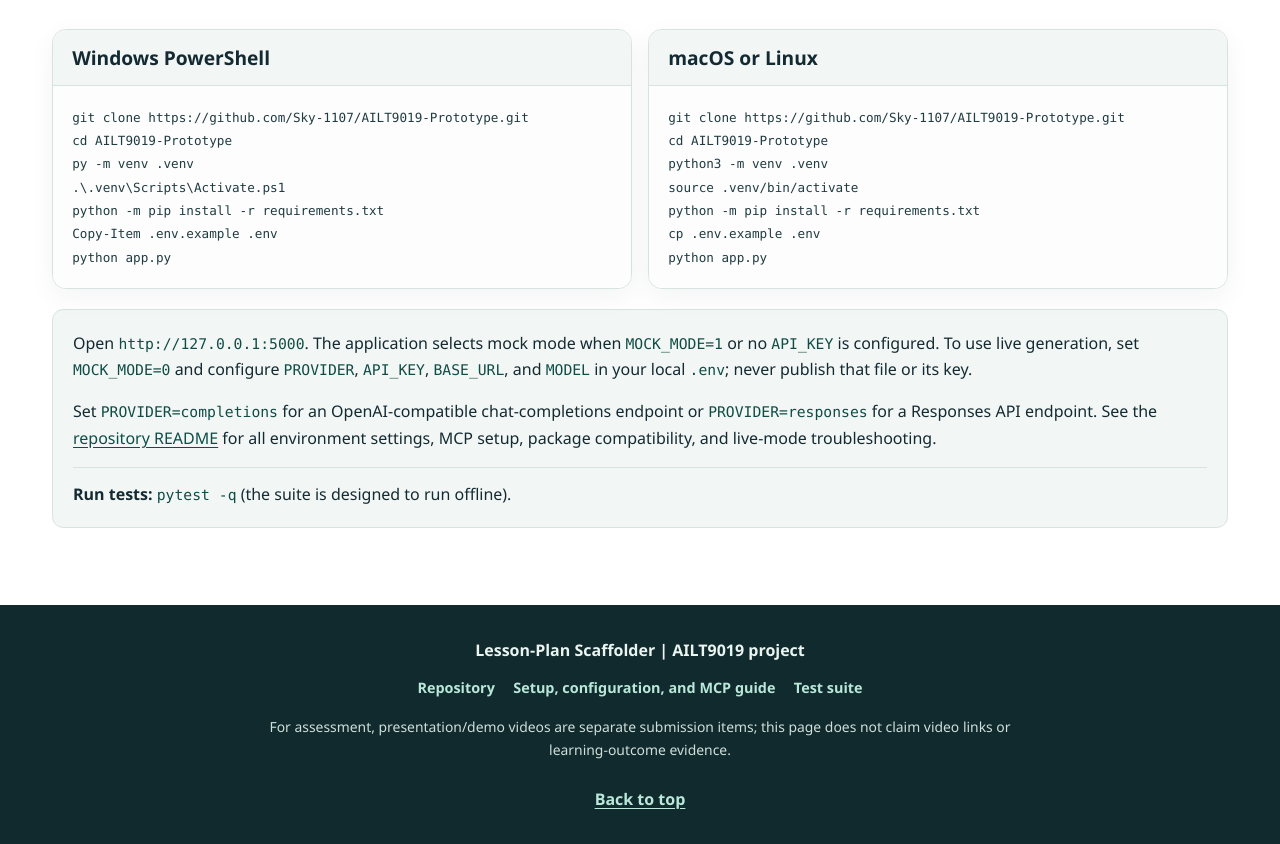
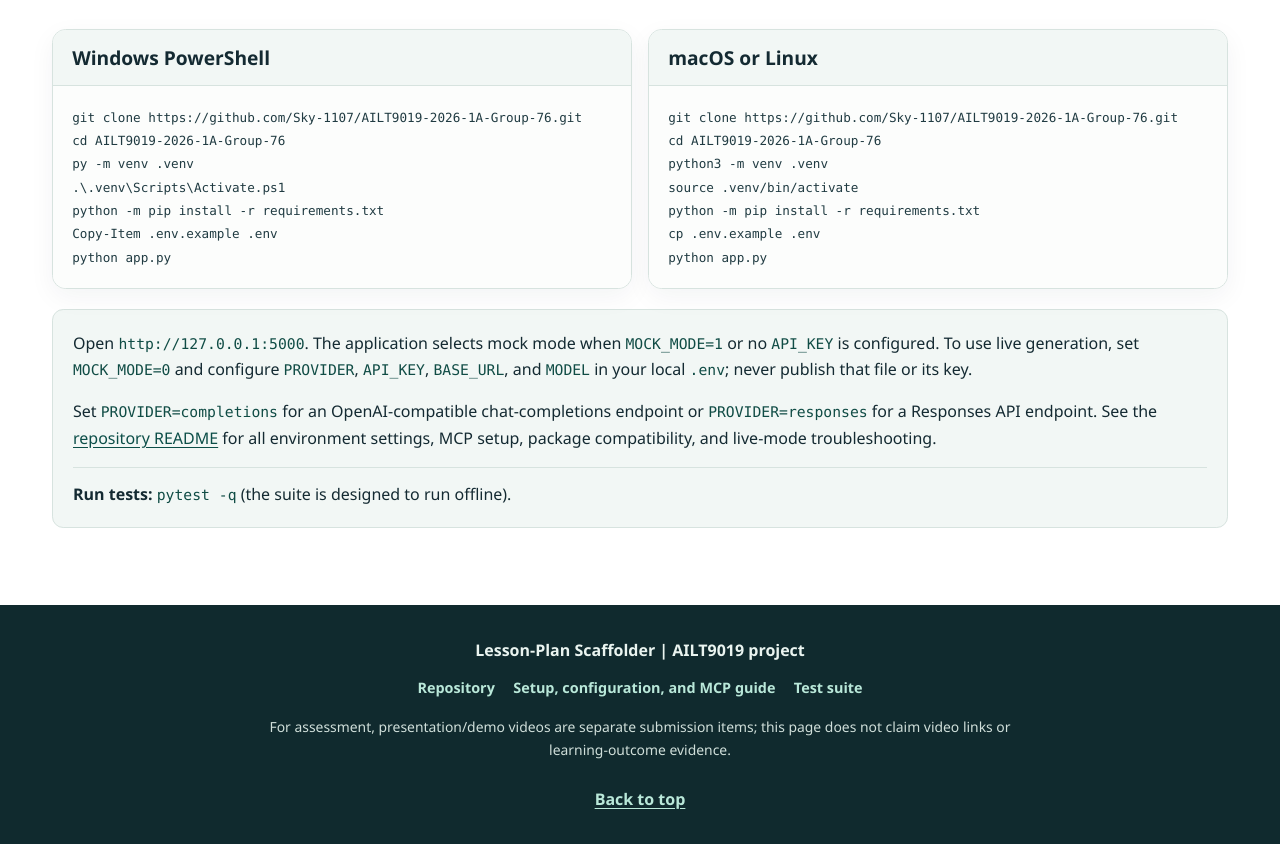
Before and after one commit to Sky-1107/AILT9019-2026-1A-Group-76, a plain HTML site: page docs/index.html in a window 1280 px wide. Shown: the part 6072-6916 px from the top of the page. Drawn offline with Linux system fonts and the light colour scheme.

Commit message:
minor update on documentation

```diff
--- a/docs/index.html
+++ b/docs/index.html
@@ -21,7 +21,7 @@
       <a href="#example">Run example</a>
       <a href="#evidence">Evidence</a>
       <a href="#privacy">Safety &amp; limits</a>
-      <a class="nav-repo" href="https://github.com/Sky-1107/AILT9019-Prototype">Source code</a>
+      <a class="nav-repo" href="https://github.com/Sky-1107/AILT9019-2026-1A-Group-76">Source code</a>
     </nav>
   </header>
 
@@ -297,8 +297,8 @@
       <div class="setup-grid">
         <article class="setup-card">
           <h3>Windows PowerShell</h3>
-          <pre><code>git clone https://github.com/Sky-1107/AILT9019-Prototype.git
-cd AILT9019-Prototype
+          <pre><code>git clone https://github.com/Sky-1107/AILT9019-2026-1A-Group-76.git
+cd AILT9019-2026-1A-Group-76
 py -m venv .venv
 .\.venv\Scripts\Activate.ps1
 python -m pip install -r requirements.txt
@@ -307,8 +307,8 @@ python app.py</code></pre>
         </article>
         <article class="setup-card">
           <h3>macOS or Linux</h3>
-          <pre><code>git clone https://github.com/Sky-1107/AILT9019-Prototype.git
-cd AILT9019-Prototype
+          <pre><code>git clone https://github.com/Sky-1107/AILT9019-2026-1A-Group-76.git
+cd AILT9019-2026-1A-Group-76
 python3 -m venv .venv
 source .venv/bin/activate
 python -m pip install -r requirements.txt
@@ -318,7 +318,7 @@ python app.py</code></pre>
       </div>
       <div class="setup-notes">
         <p>Open <code>http://127.0.0.1:5000</code>. The application selects mock mode when <code>MOCK_MODE=1</code> or no <code>API_KEY</code> is configured. To use live generation, set <code>MOCK_MODE=0</code> and configure <code>PROVIDER</code>, <code>API_KEY</code>, <code>BASE_URL</code>, and <code>MODEL</code> in your local <code>.env</code>; never publish that file or its key.</p>
-        <p>Set <code>PROVIDER=completions</code> for an OpenAI-compatible chat-completions endpoint or <code>PROVIDER=responses</code> for a Responses API endpoint. See the <a href="https://github.com/Sky-1107/AILT9019-Prototype/blob/main/README.md">repository README</a> for all environment settings, MCP setup, package compatibility, and live-mode troubleshooting.</p>
+        <p>Set <code>PROVIDER=completions</code> for an OpenAI-compatible chat-completions endpoint or <code>PROVIDER=responses</code> for a Responses API endpoint. See the <a href="https://github.com/Sky-1107/AILT9019-2026-1A-Group-76/blob/main/README.md">repository README</a> for all environment settings, MCP setup, package compatibility, and live-mode troubleshooting.</p>
         <p class="test-command"><strong>Run tests:</strong> <code>pytest -q</code> (the suite is designed to run offline).</p>
       </div>
     </section>
@@ -327,9 +327,9 @@ python app.py</code></pre>
   <footer class="site-footer">
     <p>Lesson-Plan Scaffolder | AILT9019 project</p>
     <div class="footer-links">
-      <a href="https://github.com/Sky-1107/AILT9019-Prototype">Repository</a>
-      <a href="https://github.com/Sky-1107/AILT9019-Prototype/blob/main/README.md">Setup, configuration, and MCP guide</a>
-      <a href="https://github.com/Sky-1107/AILT9019-Prototype/tree/main/tests">Test suite</a>
+      <a href="https://github.com/Sky-1107/AILT9019-2026-1A-Group-76">Repository</a>
+      <a href="https://github.com/Sky-1107/AILT9019-2026-1A-Group-76/blob/main/README.md">Setup, configuration, and MCP guide</a>
+      <a href="https://github.com/Sky-1107/AILT9019-2026-1A-Group-76/tree/main/tests">Test suite</a>
     </div>
     <p class="footer-note">For assessment, presentation/demo videos are separate submission items; this page does not claim video links or learning-outcome evidence.</p>
     <a class="back-to-top" href="#top">Back to top</a>
```
Also changed, not shown: 1 other file.
